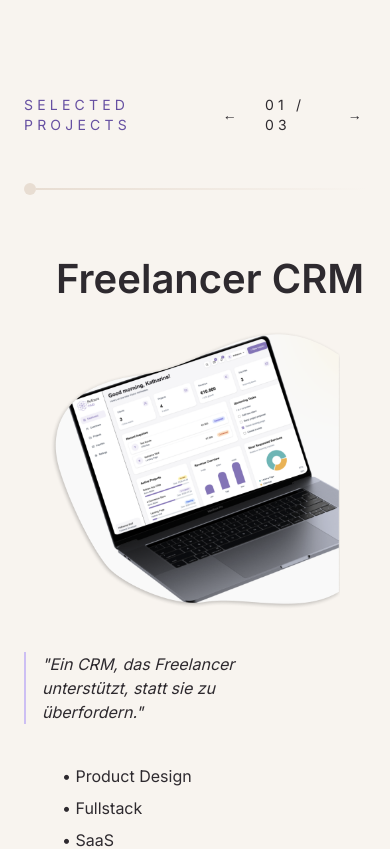
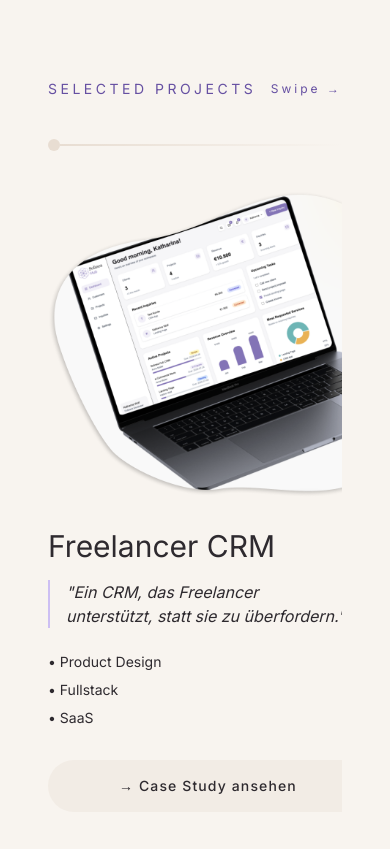
Before and after one commit to katiwolf95-design/katharina-portfolio, a React (Vite) app: page / in a window 390 px wide. Shown: the part 1200-2049 px from the top of the page. Built offline with nearby package versions, Linux system fonts and the light colour scheme; a web font is replaced by a local one.

Commit message:
Add mobile project display with horizontal scroll and project navigation

```diff
--- a/src/components/sections/Projects/Projects.tsx
+++ b/src/components/sections/Projects/Projects.tsx
@@ -3,6 +3,7 @@ import Container from "../../layout/Container";
 import ProjectViewer from "./ProjectViewer";
 import ProjectNavigation from "./ProjectNavigation";
 import { AnimatePresence } from "motion/react";
+import Button from "../../ui/Button";
 
 
 import { projects } from "../../../data/projects";
@@ -45,7 +46,10 @@ export default function Projects() {
             className="relative scroll-mt-24"
         >
             <Container>
-                <div className="relative top-0 py-16 mb-30">
+                {/* =========================
+                    DESKTOP / TABLET
+                ========================== */}
+                <div className="hidden md:block relative top-0 py-16 mb-30">
 
                     {/* Header */}
                     <div className="mb-12 flex items-center justify-between">
@@ -86,6 +90,141 @@ export default function Projects() {
                     </AnimatePresence>
 
                 </div>
+
+                {/* =========================
+                    MOBILE
+                ========================== */}
+                <div className="md:hidden page-container py-12">
+
+                    {/* Header */}
+                    <div className="mb-10 flex items-center justify-between">
+
+                        <h2 className="text-sm uppercase tracking-[0.25em] text-(--text-muted)">
+                            Selected Projects
+                        </h2>
+
+                        <span className="text-xs tracking-[0.25em] text-(--text-muted)">
+                            Swipe →
+                        </span>
+
+                    </div>
+
+                    {/* Divider */}
+                    <div className="mb-10 flex items-center">
+                        <span className="h-3 w-3 shrink-0 rounded-full bg-(--border)" />
+
+                        <div
+                            className="h-[2px] flex-1"
+                            style={{
+                                background:
+                                    "linear-gradient(to right, var(--border) 0%, transparent 100%)",
+                            }}
+                        />
+                    </div>
+
+                    {/* Horizontal project scroll */}
+                    <div
+                        className="
+
+                            flex
+                            snap-x
+                            snap-mandatory
+                            gap-15
+                            overflow-x-auto
+                            px-6
+                            pb-6
+                            [scrollbar-width:none]
+                            [&::-webkit-scrollbar]:hidden
+                        "
+                    >
+                        {projects.map((project) => (
+                            <article
+                                key={project.id}
+                                className="
+                                    w-[82vw]
+                                    max-w-[420px]
+                                    shrink-0
+                                    snap-start
+                                "
+                            >
+
+                                {/* Image */}
+                                <div
+                                    className="
+                                        mb-7
+                                        flex
+                                        min-h-[220px]
+                                        items-center
+                                        justify-center
+                                        overflow-hidden
+                                        rounded-2xl
+                                        bg-(--background-secondary)
+                                    "
+                                >
+                                    {project.image ? (
+                                        <img
+                                            src={project.image}
+                                            alt={project.title}
+                                            className="w-full"
+                                        />
+                                    ) : (
+                                        <div className="px-8 text-center">
+                                            <span className="text-xs uppercase tracking-[0.25em] text-(--text-muted)">
+
+                                            </span>
+                                        </div>
+                                    )}
+                                </div>
+
+                                {/* Content */}
+                                <h3 className="mb-4 text-3xl font-(--font-heading) text-(--text-primary)">
+                                    {project.title}
+                                </h3>
+
+                                <blockquote
+                                    className="
+                                        mb-6
+                                        max-w-[300px]
+                                        border-l-2
+                                        border-(--primary-light)
+                                        pl-4
+                                        italic
+                                        text-(--text-secondary)
+                                    "
+                                >
+                                    "{project.subtitle}"
+                                </blockquote>
+
+                                {/* Tags */}
+                                <ul className="mb-8 space-y-2 text-sm text-(--text-secondary)">
+                                    {project.tags.map((tag) => (
+                                        <li key={tag}>• {tag}</li>
+                                    ))}
+                                </ul>
+
+                                {/* Button */}
+                                <Button
+                                    variant="filled"
+                                    className="
+                                        text-sm w-full
+                                        tracking-[0.08em]
+                                        text-(--text-primary)
+                                        transition-opacity
+                                        hover:opacity-60
+                                    "
+                                    onClick={() => {
+                                        window.location.href =
+                                            `/projects/${project.slug}`;
+                                    }}
+                                >
+                                    → {project.button}
+                                </Button>
+
+                            </article>
+                        ))}
+                    </div>
+
+                </div>
             </Container>
         </section>
     );
```
